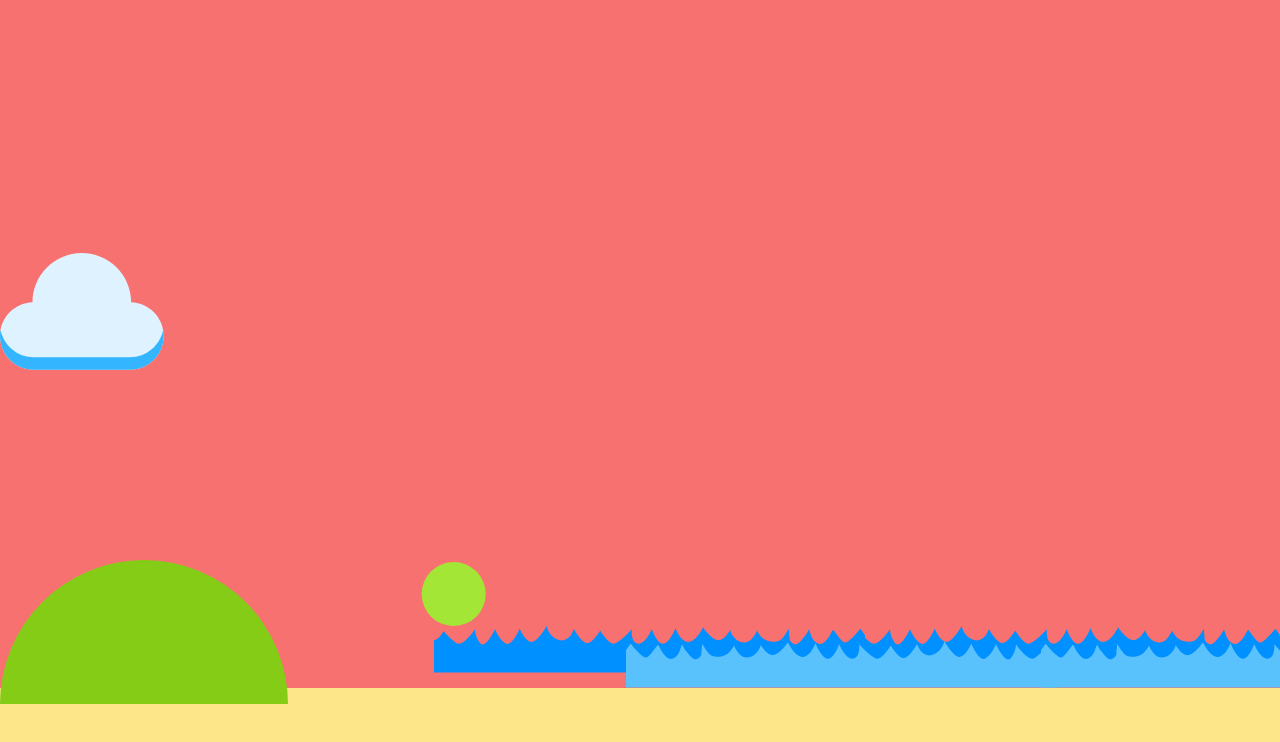
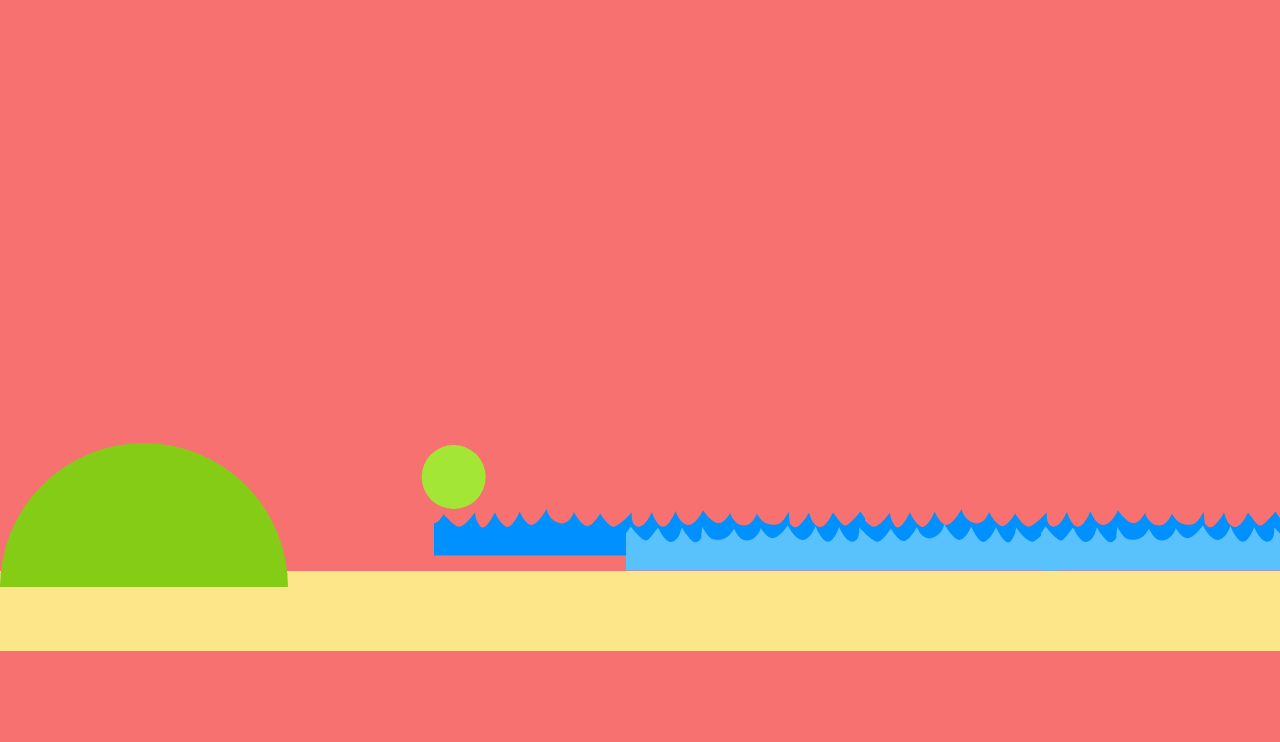
Before and after one commit to stujmar/earthmounds-dot-com, a website: page public/index.html in a window 1280 px wide. Shown: the part 1025-1767 px from the top of the page. After the commit the page ends 1676 px from the top, so only its background shows below. Drawn offline with nearby package versions, Linux system fonts and the light colour scheme; a web font is replaced by a local one.

Commit message:
[sm] placed cloud off the screen to test an animation through the screen

```diff
--- a/public/index.html
+++ b/public/index.html
@@ -94,7 +94,7 @@
         </div>
         <!-- proscenium -->
         <div class="w-full overflow-hidden relative pt-64">
-            <svg id="cloud-01" width="164" height="117" viewBox="0 0 164 117" fill="none" xmlns="http://www.w3.org/2000/svg">
+            <svg id="cloud-01" class="absolute -left-48" width="164" height="117" viewBox="0 0 164 117" fill="none" xmlns="http://www.w3.org/2000/svg">
                 <path d="M131.18 49.36C131.18 49.35 131.18 49.34 131.18 49.33C131.19 22.09 109.1 0 81.85 0C54.6 0 32.52 22.09 32.52 49.33C32.52 49.34 32.52 49.35 32.52 49.36C14.45 49.99 0 64.82 0 83.04C0 101.65 15.09 116.74 33.7 116.74H130C148.61 116.74 163.7 101.65 163.7 83.04C163.7 64.82 149.25 49.99 131.18 49.36Z" fill="#DEF3FF"/>
                 <path d="M130 104.3H33.7C17.21 104.3 3.5 92.46 0.58 76.81C0.2 78.83 0 80.91 0 83.04C0 101.65 15.09 116.74 33.7 116.74H130C148.61 116.74 163.7 101.65 163.7 83.04C163.7 80.91 163.5 78.83 163.12 76.81C160.2 92.45 146.49 104.3 130 104.3Z" fill="#33B6FF"/>
             </svg>
```
Also changed, not shown: public/styles/styles.css.
